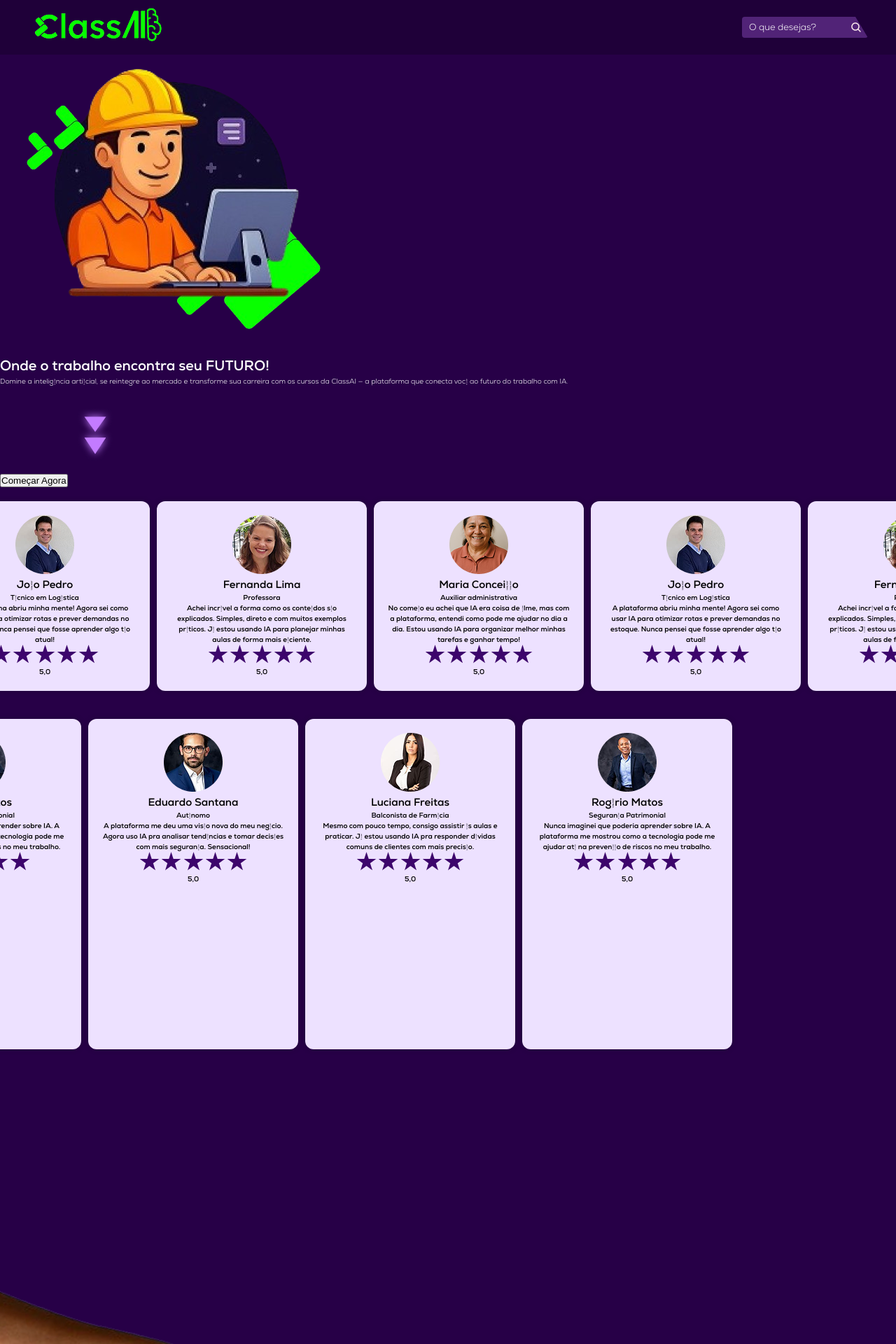
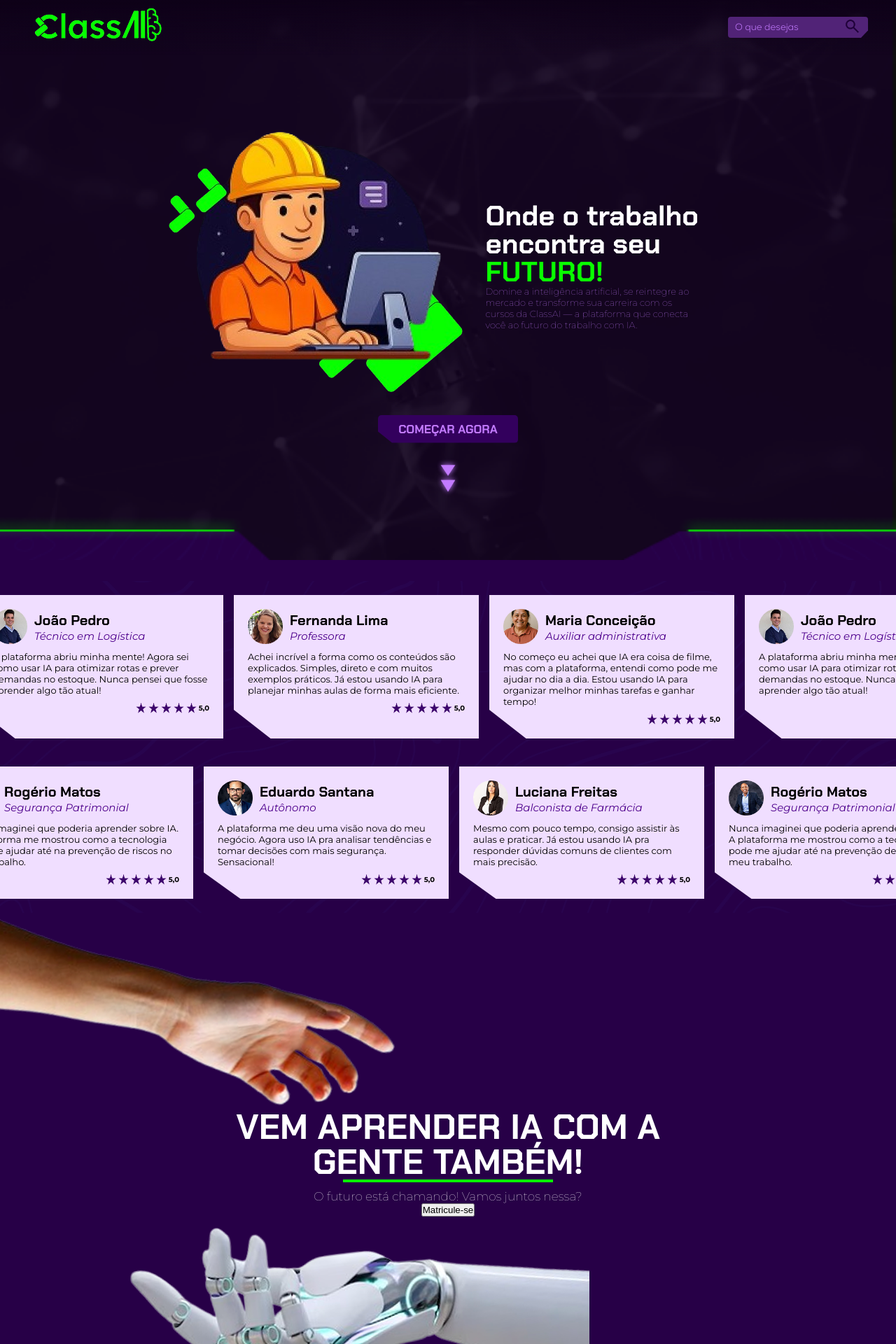
Before and after one commit to MatheusBatista07/ClassAI, a PHP site: page /View/PaginaApresentacao.php in a window 1280 px wide. Shown: the top 1920 px of the page at 70% size. Run offline with PHP 8.4, Linux system fonts and the light colour scheme.

Commit message:
continuando

```diff
--- a/Templates/css/Apresentacao.css
+++ b/Templates/css/Apresentacao.css
@@ -1,3 +1,5 @@
+@import url('https://fonts.googleapis.com/css2?family=Montserrat:ital,wght@0,100..900;1,100..900&display=swap');
+
 @font-face {
   font-family: 'NexaText';
   src: url('../../fonts/nexa-trial-light.otf') format('opentype');
@@ -26,6 +28,27 @@
   font-style: normal;
 }
 
+@font-face {
+  font-family: 'ChakraPetch';
+  src: url('../../fonts/ChakraPetch-Light.ttf') format('truetype');
+  font-weight: 400;
+  font-style: light;
+}
+
+@font-face {
+  font-family: 'ChakraPetch';
+  src: url('../../fonts/ChakraPetch-Regular.ttf') format('truetype');
+  font-weight: 400;
+  font-style: normal;
+}
+
+  @font-face {
+  font-family: 'ChakraPetch';
+  src: url('../../fonts/ChakraPetch-Bold.ttf') format('truetype');
+  font-weight: 400;
+  font-style: normal;
+}
+
 /* @font-face {
   font-family: 'Nexa';
   src: url('fonts/nexa-trial-bold.otf') format('opentype');
@@ -46,34 +69,164 @@
 body {
     margin: 0;
     color: white;
-    font-family: 'NexaText', Arial, Helvetica, sans-serif;
+    font-family: 'Montserrat', 'ChakraPetch', Arial, Helvetica, sans-serif;
     background-color: #270047;
 }
 
 header{
     display: flex;
     justify-content: space-between;
-    background-color: rgba(0,0,0,0.2);
+    background: linear-gradient(to bottom, rgb(14, 1, 24), transparent);
+    /* background-color: rgba(0,0,0,0.2); */
     padding-left: 4rem;
     padding-right: 4rem;
     align-items: center;
+    width: 100%;
+    position: absolute;
+    z-index: 10; /* garante que o header fique acima do fundo */
 }
 
 .pesquisa {
     display: flex;
     justify-content: space-between;
     height: 3rem;
-    width: 18rem;
+    width: 20rem;
     font-size: 1.3rem;
     align-items: center;
     background-color: #512377;
+    color: #C37BFF;
     padding-left: 1rem;
     padding-right: 1rem;
-    clip-path: polygon(0 0, 90% 0, 100% 100%, 0% 100%); /* quebra diagonal */
+    clip-path: polygon(
+      0 0,        /* canto superior esquerdo */
+      100% 0,     /* canto superior direito */
+      100% 65%,   /* desce reto até a metade */
+      95% 100%,   /* faz a diagonal até o canto inferior */
+      0% 100%     /* canto inferior esquerdo */
+    ); /* quebra diagonal */
     border-radius: 4px;
+}
+
+.pesquisa img {
+  width: 2.5rem;
+  height: 2.5rem;
+}
+
+input {
+  border: none;
+  background: none;
+  width: 17rem;
+  font-family: 'NexaText';
+  color: #C37BFF;
+}
+
+::placeholder {
+  color: #C37BFF;
+}
+
+.btn_pesquisa {
+  background-color: #512377;
+  border: none;
+  cursor: pointer;
+}
+
+main {
+  padding-top: var(--header-height);
+  margin-bottom: 3rem;
 
 }
 
+.hero {
+  /* background:
+    url('../../Images/Página\ de\ Apresentação/Fundo.png') center/contain no-repeat;
+  width: 100%; */
+
+  background: url('../../Images/Página\ de\ Apresentação/Fundo.png') center/100% 100% no-repeat;
+
+  width: 100%;
+  height: 100vh;
+
+  display: flex;
+  flex-direction: column;
+  justify-content: center;
+  align-items: center;
+  /* height: 100vh;  */
+  /* background-color: #150026; cor do fundo */
+}
+
+.principal img {
+  margin-top: 10rem;
+  /* border: 5px solid yellow; */
+
+}
+
+.principal {
+  /* margin-top: 10rem; */
+  display: flex;
+  width: 100%;
+  /* border: 5px solid yellow; */
+  justify-content: center;
+  gap: .5rem;
+  align-items: center;
+}
+
+.txt_principal {
+  /* border: 5px solid yellow; */
+  width: 30%;
+  margin-top: 10rem;
+}
+
+.txt_principal p {
+  width: 80%;
+  font-family: 'Montserrat';
+  color: #C37BFF;
+  font-size: 1.3rem;
+  font-weight: lighter;
+}
+
+.txt_principal h1 {
+  width: 80%;
+  font-family: 'ChakraPetch';
+  font-weight: bold;
+  font-size: 4rem;
+  line-height: 4rem;
+}
+
+.comecando {
+  display: flex;
+  flex-direction: column;
+  align-items: center;
+}
+
+.comecando img {
+  width: 5rem;
+  height: 10rem;
+}
+
+.comecar {
+  width: 20rem;
+  height: 4rem;
+  text-transform: uppercase;
+  font-family: 'ChakraPetch';
+  background-color: #33005D;
+  color: #C37BFF;
+  clip-path: polygon(
+    0 0,        /* canto superior esquerdo */
+    100% 0,     /* canto superior direito */
+    100% 100%,  /* desce reto até o canto inferior direito */
+    10% 100%,    /* faz a diagonal até 5% da largura e 100% da altura */
+    0 60%       /* sobe até 0 da largura e 65% da altura */
+  );
+  border-radius: .5rem;
+  border: none;
+  font-size: 1.7rem;
+
+
+}
+
+.comentarios{
+  background-image: url(../../Images/Página\ de\ Apresentação/Fundo_linhas.png);
+}
 
 .slider {
   width: 100%;
@@ -85,16 +238,22 @@ header{
 .slider-track {
   display: flex;
   width: calc(300px * 8); /* 8 cards (4 originais + 4 clones) */
-  gap: 1rem;
+  gap: 1.5rem;
 }
 
 .card {
-  background-color: #ede1ff;
+  background-color: #F0DEFF;
   color: #000;
   padding: 20px;
-  border-radius: 12px;
   width: 300px;
-  min-width: 300px;
+  min-width: 350px;
+  clip-path: polygon(
+    0 0,        /* canto superior esquerdo */
+    100% 0,     /* canto superior direito */
+    100% 100%,  /* desce reto até o canto inferior direito */
+    15% 100%,    /* faz a diagonal até 5% da largura e 100% da altura */
+    0 80%       /* sobe até 0 da largura e 65% da altura */
+  );
   box-shadow: 0 0 8px rgba(0,0,0,0.2);
   text-align: center;
   font-weight: bold;
@@ -126,6 +285,87 @@ header{
   animation-play-state: paused;
 }
 
+.foto_txt {
+  display: flex;
+  align-items: center;
+  font-family: 'ChakraPetch';
+  gap: 1rem;
+}
+
+.foto_txt img {
+  width: 5rem;
+  height: 5rem;
+}
+
+.txtt {
+  display: flex;
+  flex-direction: column;
+  align-items: baseline;
+}
+
+.txtt h1 {
+  font-size: 2rem;
+}
+
+.txtt p {
+  font-size: 1.5rem;
+  color: #4D008C;
+  font-family: 'Montserrat';
+  font-style: italic;
+  font-weight: lighter;
+}
+
+.prcp {
+  text-align: left;
+  font-family: 'Montserrat';
+  margin-top: 1rem;
+  font-size: 1.3rem;
+  font-weight: normal;
+}
+
+.estrela {
+  display: flex;
+  justify-content: right;
+  align-items: center;
+  gap: .3rem;
+  margin-top: 1rem;
+}
+
+.estrela img {
+  width: 1.5rem;
+  height: 1.5rem;
+}
+
+.matricule-se {
+  margin-top: 1rem;
+}
+
+.txt_matricule{
+  display: flex;
+  flex-direction: column;
+  align-items: center;
+}
+
+.txt_matricule h1 {
+  font-family: 'ChakraPetch';
+  font-size: 5rem;
+  text-transform: uppercase;
+  width: 70rem;
+  text-align: center;
+  line-height: 5rem;
+}
+
+.txt_matricule img {
+  width: 30rem;
+}
+
+.txt_matricule p {
+  font-size: 1.7rem;
+  font-weight: lighter;
+  margin-top: 1rem  ;
+}
+
+
 .nameLazo {
   position: sticky;
     top: 0;
--- a/View/PaginaApresentacao.php
+++ b/View/PaginaApresentacao.php
@@ -10,22 +10,27 @@
     <header>
         <img src="../Images/Página de Apresentação/Logo_verde.png" alt="Logo ClassAi">
         <div class="pesquisa">
-            <p>O que desejas?</p>
-            <img src="../Images/Página de Apresentação/pesquisar.png" alt="Lupa de Pesquisa">
+            <input type="text" placeholder="O que desejas">
+            <!-- <p>O que desejas?</p> -->
+             <button class="btn_pesquisa">
+                 <img src="../Images/Página de Apresentação/lupa_roxa.png" alt="Lupa de Pesquisa">
+             </button>
         </div>
     </header>
 
-    <main>
-        <div class="principal">
-            <img src="../Images/Página de Apresentação/Trabalhador_computador.png" alt="Imagem de homem com roupa e capacete de trabalhador mexendo em um computador">
-            <div class="txt_principal">
-                <h1>Onde o trabalho encontra seu FUTURO!</h1>
-                <P>Domine a inteligência artificial, se reintegre ao mercado e transforme sua carreira com os cursos da ClassAI — a plataforma que conecta você ao futuro do trabalho com IA.</P>
+    <main class="hero" >
+            <div class="principal">
+                <img src="../Images/Página de Apresentação/Trabalhador_computador.png" alt="Imagem de homem com roupa e capacete de trabalhador mexendo em um computador">
+                <div class="txt_principal">
+                    <h1>Onde o trabalho encontra seu <span style="color: #09FF00">FUTURO!</span></h1>
+                    <P>Domine a inteligência artificial, se reintegre ao mercado e transforme sua carreira com os cursos da ClassAI — a plataforma que conecta você ao futuro do trabalho com IA.</P>
+                </div>
             </div>
-        </div>
+            <div class="comecando">
+                <button class="comecar">Começar Agora</button>
+                <img src="../Images/Página de Apresentação/Seta_roxa.png" alt="Duas setas roxas apontadas para baixo">
+            </div>
 
-        <button>Começar Agora</button>
-        <img src="../Images/Página de Apresentação/Seta_roxa.png" alt="Duas setas roxas apontadas para baixo">
     </main>
 
     <section class="comentarios">
@@ -42,7 +47,7 @@
                 <p>Auxiliar administrativa</p>
             </div>
         </div>
-        <p>No começo eu achei que IA era coisa de filme, mas com a plataforma, entendi como pode me ajudar no dia a dia. Estou usando IA para organizar melhor minhas tarefas e ganhar tempo!</p>
+        <p class="prcp">No começo eu achei que IA era coisa de filme, mas com a plataforma, entendi como pode me ajudar no dia a dia. Estou usando IA para organizar melhor minhas tarefas e ganhar tempo!</p>
         <div class="estrela">
             <img src="../Images/Página de Apresentação/estrela.png" alt="Estrela roxa">
             <img src="../Images/Página de Apresentação/estrela.png" alt="Estrela roxa">
@@ -61,7 +66,7 @@
                 <p>Técnico em Logística</p>
             </div>
         </div>
-        <p>A plataforma abriu minha mente! Agora sei como usar IA para otimizar rotas e prever demandas no estoque. Nunca pensei que fosse aprender algo tão atual!</p>
+        <p class="prcp" class="prcp">A plataforma abriu minha mente! Agora sei como usar IA para otimizar rotas e prever demandas no estoque. Nunca pensei que fosse aprender algo tão atual!</p>
         <div class="estrela">
             <img src="../Images/Página de Apresentação/estrela.png" alt="Estrela roxa">
             <img src="../Images/Página de Apresentação/estrela.png" alt="Estrela roxa">
@@ -80,7 +85,7 @@
                 <p>Professora</p>
             </div>
         </div>
-        <p>Achei incrível a forma como os conteúdos são explicados. Simples, direto e com muitos exemplos práticos. Já estou usando IA para planejar minhas aulas de forma mais eficiente.</p>
+        <p class="prcp">Achei incrível a forma como os conteúdos são explicados. Simples, direto e com muitos exemplos práticos. Já estou usando IA para planejar minhas aulas de forma mais eficiente.</p>
         <div class="estrela">
             <img src="../Images/Página de Apresentação/estrela.png" alt="Estrela roxa">
             <img src="../Images/Página de Apresentação/estrela.png" alt="Estrela roxa">
@@ -99,7 +104,7 @@
                 <p>Auxiliar administrativa</p>
             </div>
         </div>
-        <p>No começo eu achei que IA era coisa de filme, mas com a plataforma, entendi como pode me ajudar no dia a dia. Estou usando IA para organizar melhor minhas tarefas e ganhar tempo!</p>
+        <p class="prcp">No começo eu achei que IA era coisa de filme, mas com a plataforma, entendi como pode me ajudar no dia a dia. Estou usando IA para organizar melhor minhas tarefas e ganhar tempo!</p>
         <div class="estrela">
             <img src="../Images/Página de Apresentação/estrela.png" alt="Estrela roxa">
             <img src="../Images/Página de Apresentação/estrela.png" alt="Estrela roxa">
@@ -118,7 +123,7 @@
                 <p>Técnico em Logística</p>
             </div>
         </div>
-        <p>A plataforma abriu minha mente! Agora sei como usar IA para otimizar rotas e prever demandas no estoque. Nunca pensei que fosse aprender algo tão atual!</p>
+        <p class="prcp">A plataforma abriu minha mente! Agora sei como usar IA para otimizar rotas e prever demandas no estoque. Nunca pensei que fosse aprender algo tão atual!</p>
         <div class="estrela">
             <img src="../Images/Página de Apresentação/estrela.png" alt="Estrela roxa">
             <img src="../Images/Página de Apresentação/estrela.png" alt="Estrela roxa">
@@ -136,7 +141,7 @@
                 <p>Professora</p>
             </div>
         </div>
-        <p>Achei incrível a forma como os conteúdos são explicados. Simples, direto e com muitos exemplos práticos. Já estou usando IA para planejar minhas aulas de forma mais eficiente.</p>
+        <p class="prcp">Achei incrível a forma como os conteúdos são explicados. Simples, direto e com muitos exemplos práticos. Já estou usando IA para planejar minhas aulas de forma mais eficiente.</p>
         <div class="estrela">
             <img src="../Images/Página de Apresentação/estrela.png" alt="Estrela roxa">
             <img src="../Images/Página de Apresentação/estrela.png" alt="Estrela roxa">
@@ -161,7 +166,7 @@
                 <p>Autônomo</p>
             </div>
         </div>
-        <p>A plataforma me deu uma visão nova do meu negócio. Agora uso IA pra analisar tendências e tomar decisões com mais segurança. Sensacional!</p>
+        <p class="prcp">A plataforma me deu uma visão nova do meu negócio. Agora uso IA pra analisar tendências e tomar decisões com mais segurança. Sensacional!</p>
         <div class="estrela">
             <img src="../Images/Página de Apresentação/estrela.png" alt="Estrela roxa">
             <img src="../Images/Página de Apresentação/estrela.png" alt="Estrela roxa">
@@ -174,13 +179,13 @@
 
       <div class="card">
         <div class="foto_txt">
-            <img src="../Images/Página de Apresentação/Luciana_Fritas.png" alt="Imagem de Maria Conceição">
+            <img src="../Images/Página de Apresentação/Luciana_Freitas.png" alt="Imagem de Maria Conceição">
             <div class="txtt">
                 <h1>Luciana Freitas</h1>
                 <p>Balconista de Farmácia</p>
             </div>
         </div>
-        <p>Mesmo com pouco tempo, consigo assistir às aulas e praticar. Já estou usando IA pra responder dúvidas comuns de clientes com mais precisão.</p>
+        <p class="prcp">Mesmo com pouco tempo, consigo assistir às aulas e praticar. Já estou usando IA pra responder dúvidas comuns de clientes com mais precisão.</p>
         <div class="estrela">
             <img src="../Images/Página de Apresentação/estrela.png" alt="Estrela roxa">
             <img src="../Images/Página de Apresentação/estrela.png" alt="Estrela roxa">
@@ -199,7 +204,7 @@
                 <p>Segurança Patrimonial</p>
             </div>
         </div>
-        <p>Nunca imaginei que poderia aprender sobre IA. A plataforma me mostrou como a tecnologia pode me ajudar até na prevenção de riscos no meu trabalho.</p>
+        <p class="prcp">Nunca imaginei que poderia aprender sobre IA. A plataforma me mostrou como a tecnologia pode me ajudar até na prevenção de riscos no meu trabalho.</p>
         <div class="estrela">
             <img src="../Images/Página de Apresentação/estrela.png" alt="Estrela roxa">
             <img src="../Images/Página de Apresentação/estrela.png" alt="Estrela roxa">
@@ -218,7 +223,7 @@
                 <p>Autônomo</p>
             </div>
         </div>
-        <p>A plataforma me deu uma visão nova do meu negócio. Agora uso IA pra analisar tendências e tomar decisões com mais segurança. Sensacional!</p>
+        <p class="prcp">A plataforma me deu uma visão nova do meu negócio. Agora uso IA pra analisar tendências e tomar decisões com mais segurança. Sensacional!</p>
         <div class="estrela">
             <img src="../Images/Página de Apresentação/estrela.png" alt="Estrela roxa">
             <img src="../Images/Página de Apresentação/estrela.png" alt="Estrela roxa">
@@ -237,7 +242,7 @@
                 <p>Balconista de Farmácia</p>
             </div>
         </div>
-        <p>Mesmo com pouco tempo, consigo assistir às aulas e praticar. Já estou usando IA pra responder dúvidas comuns de clientes com mais precisão.</p>
+        <p class="prcp">Mesmo com pouco tempo, consigo assistir às aulas e praticar. Já estou usando IA pra responder dúvidas comuns de clientes com mais precisão.</p>
         <div class="estrela">
             <img src="../Images/Página de Apresentação/estrela.png" alt="Estrela roxa">
             <img src="../Images/Página de Apresentação/estrela.png" alt="Estrela roxa">
@@ -256,7 +261,7 @@
                 <p>Segurança Patrimonial</p>
             </div>
         </div>
-        <p>Nunca imaginei que poderia aprender sobre IA. A plataforma me mostrou como a tecnologia pode me ajudar até na prevenção de riscos no meu trabalho.</p>
+        <p class="prcp">Nunca imaginei que poderia aprender sobre IA. A plataforma me mostrou como a tecnologia pode me ajudar até na prevenção de riscos no meu trabalho.</p>
         <div class="estrela">
             <img src="../Images/Página de Apresentação/estrela.png" alt="Estrela roxa">
             <img src="../Images/Página de Apresentação/estrela.png" alt="Estrela roxa">
```
Also changed, not shown: Images/Página de Apresentação/Fundo.png, Images/Página de Apresentação/Mão_homem.png, Images/Página de Apresentação/Mão_robô.png, Images/Página de Apresentação/lupa_roxa.png (added), fonts/ChakraPetch-Bold.ttf (added), fonts/ChakraPetch-BoldItalic.ttf (added), fonts/ChakraPetch-Italic.ttf (added), fonts/ChakraPetch-Light.ttf (added), fonts/ChakraPetch-LightItalic.ttf (added), fonts/ChakraPetch-Medium.ttf (added), fonts/ChakraPetch-MediumItalic.ttf (added), fonts/ChakraPetch-Regular.ttf (added), fonts/ChakraPetch-SemiBold.ttf (added), fonts/ChakraPetch-SemiBoldItalic.ttf (added).
